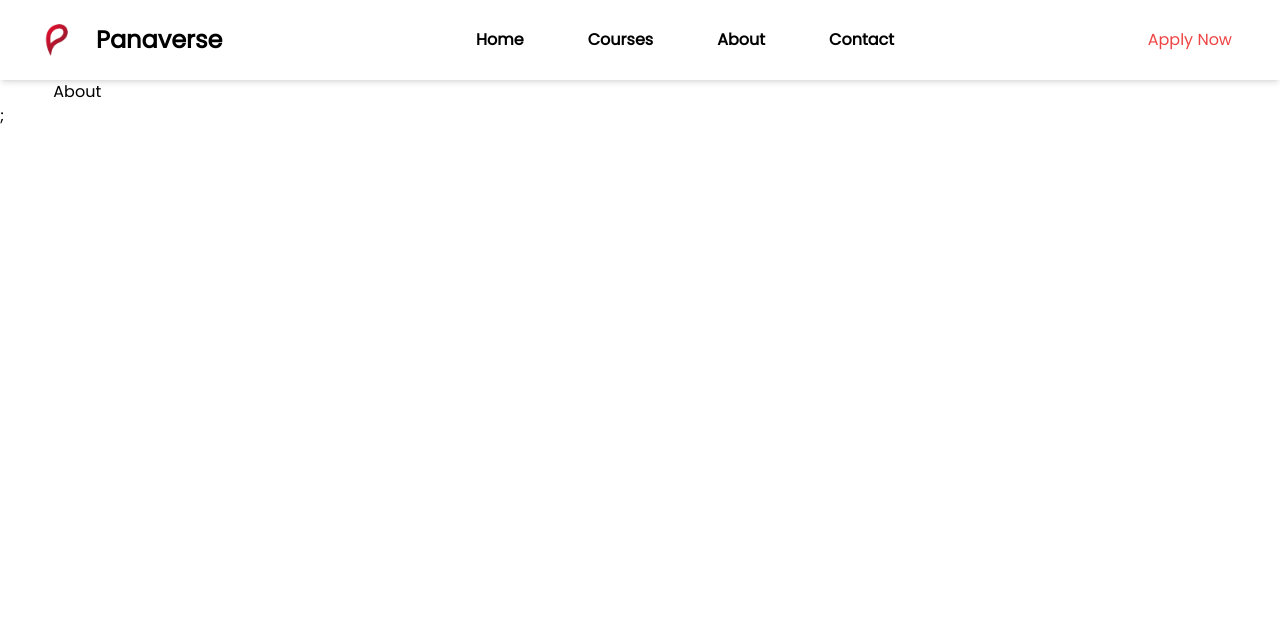
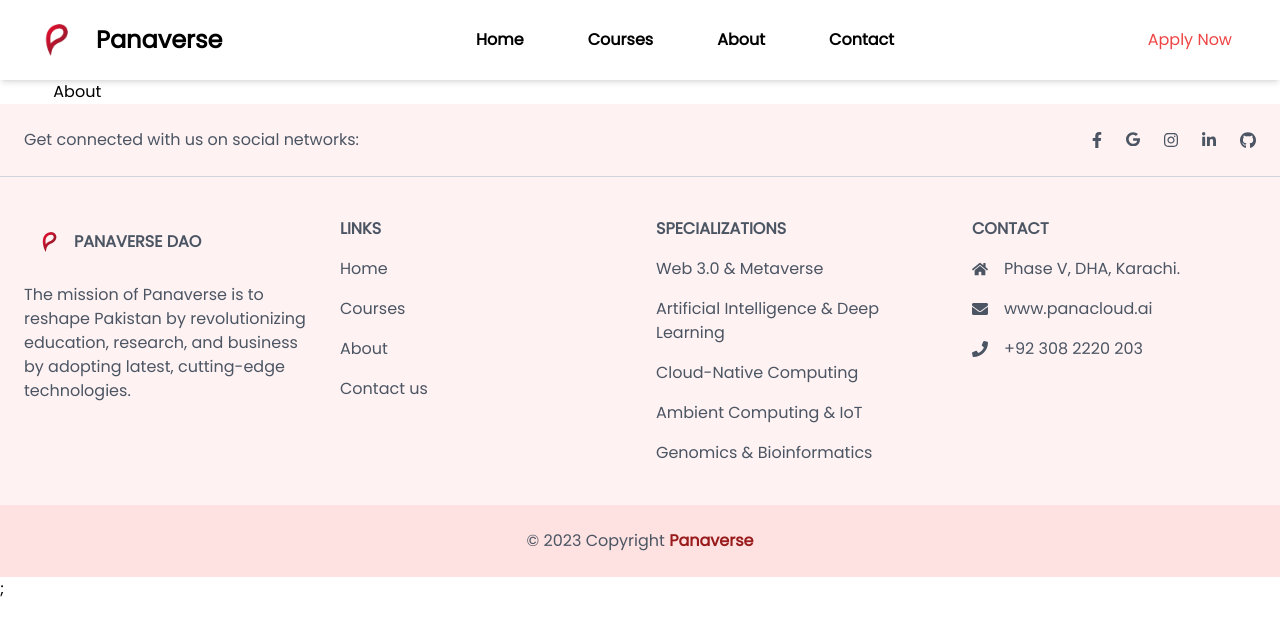
Before and after one commit to AwaisYusaf/Panaverse-DAO-Syllabus, a Next.js app: page /about in a window 1280 px wide. Shown: the top 636 px of the page. Built offline with nearby package versions, Linux system fonts and the light colour scheme.

Commit message:
Updated about and contact pages

```diff
--- a/pages/about/index.tsx
+++ b/pages/about/index.tsx
@@ -1,6 +1,7 @@
 import React from "react";
 import Head from "next/head";
 import PageLayout from "../../components/PageLayout";
+import Footer from "../../components/Footer";
 function About() {
   return (
     <>
@@ -10,6 +11,7 @@
       <PageLayout>
         <div>About</div>
       </PageLayout>
+      <Footer />
     </>
   );
 }
--- a/pages/contact/index.tsx
+++ b/pages/contact/index.tsx
@@ -1,6 +1,7 @@
 import React from "react";
 import Head from "next/head";
 import PageLayout from "../../components/PageLayout";
+import Footer from "../../components/Footer";
 function Contact() {
   return (
     <>
@@ -10,6 +11,7 @@
       <PageLayout>
         <div>Contact</div>
       </PageLayout>
+      <Footer />
     </>
   );
 }
```
